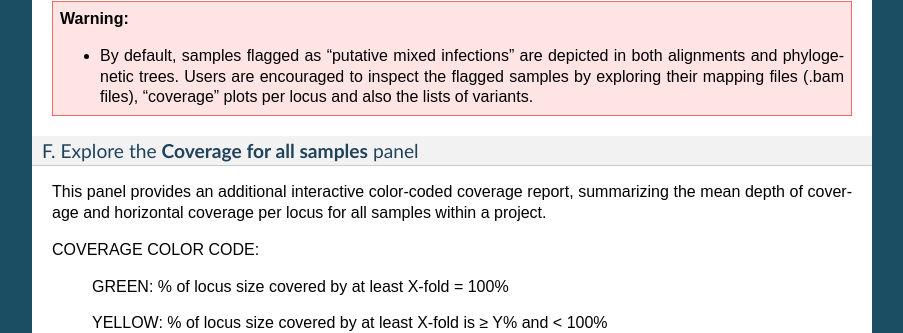
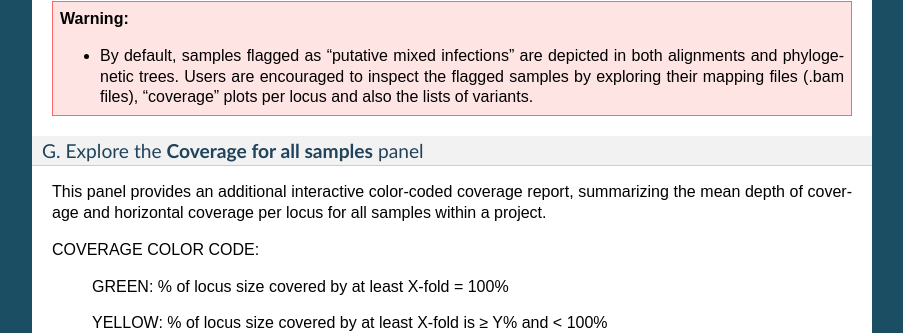
Before and after one commit to INSaFLU/insaflu_docs, a Sphinx documentation site: the page built from docs/output_visualization.rst, in a window 1280 px wide and 900 px high, scrolled down 14642 px. Shown: the part 121-454 px from the top of the window, without its empty margins (198-1101 px from the left). Built offline with Sphinx 7.4.7, drawn with Linux system fonts in a browser that asks for light colours; formulas are drawn with MathJax 3.

Commit message:
Corrected typo

```diff
--- a/docs/output_visualization.rst
+++ b/docs/output_visualization.rst
@@ -304,7 +304,7 @@ You may inspect this plot to uncover infections with influenza viruses presentin
 
 
 
-F. Explore the **Coverage for all samples** panel
+G. Explore the **Coverage for all samples** panel
 ...........................................................................................................
 
 This panel provides an additional interactive color-coded coverage report, summarizing the mean depth of coverage and horizontal coverage per locus for all samples within a project.
```
